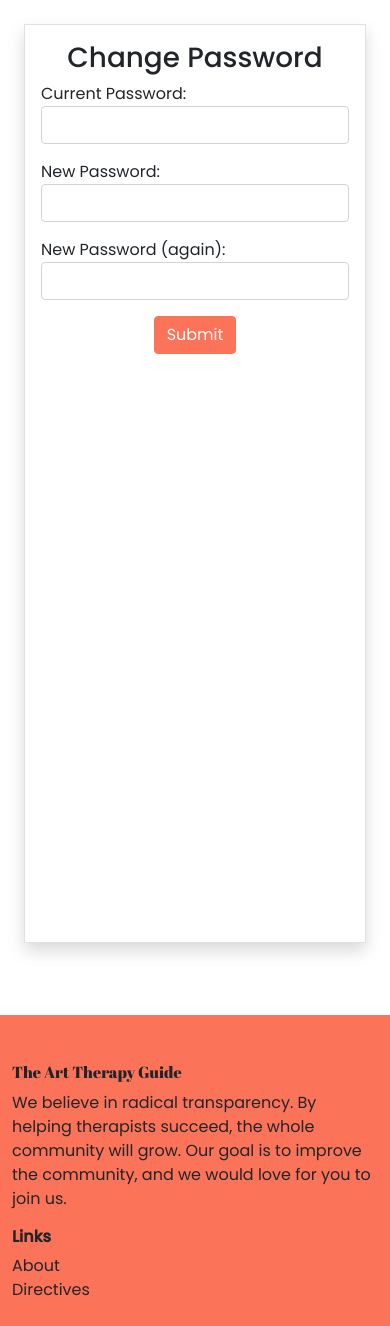
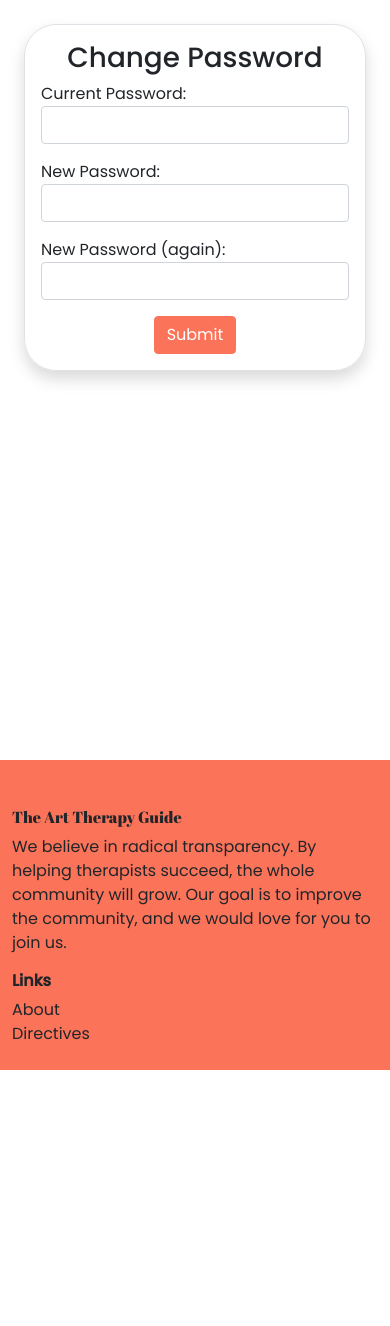
Before and after one commit to brennan-wright/ArtTherapyGuide, a Django app: page /accounts/password/change/ in a window 390 px wide. Shown: the part 88-1414 px from the top of the page. After the commit the page ends 1158 px from the top, so only its background shows below. Run offline with Django 3.2, Linux system fonts and the light colour scheme; the visitor is signed in with stand-in values (Sample User, id 1); parts of the project's set-up code (start-up, migrations or seed data) failed here and were passed over; some libraries are stand-ins or nearby versions.

Commit message:
fixes to templates for mobile.

```diff
--- a/frontend/templates/account/email.html
+++ b/frontend/templates/account/email.html
@@ -13,7 +13,7 @@
 {% include "navbar.html" %}
 <div class="main">
     <div class="col-md-6 offset-md-3 p-4 mb-5">
-        <div class="border rounded-lg p-3 shadow">
+        <div class="border rounded-lg login-card p-3 shadow">
             <h1 class="d-flex justify-content-center">{% trans "E-mail Addresses" %}</h1>
             {% if user.emailaddress_set.all %}
             <p>{% trans 'The following e-mail addresses are associated with your account:' %}</p>
--- a/frontend/templates/account/password_change.html
+++ b/frontend/templates/account/password_change.html
@@ -14,9 +14,9 @@
 {% include "navbar.html" %}
 <div class="main">
     <div class="col-md-6 offset-md-3 p-4 mb-5">
-        <div class="border rounded-lg p-3 shadow">
+        <div class="border rounded-lg p-3 login-card shadow">
             <h1 class="d-flex justify-content-center">{% trans "Change Password" %}</h1>
-            <form class="login" method="POST" action="{% url 'account_change_password' %}">
+            <form class="" method="POST" action="{% url 'account_change_password' %}">
 
                 {% for hidden_field in form.hidden_fields %}
                 {{ hidden_field }}
@@ -56,7 +56,6 @@
                             style="background-color: #fb7359; border-color:#fb7359;">Submit</button>
                     </div>
                 </div>
-
             </form>
         </div>
     </div>
--- a/frontend/templates/arttherapy/aboutpage.html
+++ b/frontend/templates/arttherapy/aboutpage.html
@@ -6,7 +6,7 @@
 
 {% include "navbar.html" %}
 
-<section class="blue">
+<section class="blue pt-0">
     <div class="container">
         <div class="row">
             <div class="col-lg-5 pb-lg-0 pb-4 d-flex align-items-center">
--- a/frontend/templates/users/user_deletion.html
+++ b/frontend/templates/users/user_deletion.html
@@ -14,7 +14,7 @@ Account Deletion - Art Therapy Guide
 {% include "navbar.html" %}
 <div class="main">
     <div class="col-md-6 offset-md-3 p-4 mb-5">
-        <div class="border rounded-lg p-3 shadow">
+        <div class="border rounded-lg p-3 login-card shadow">
             <h1 class="d-flex justify-content-center">{% trans "DELETE ACCOUNT" %}</h1>
             <p class="p-0 mb-4 text-center">Deleting your account is irreversible, and will delete any posts associated
                 with
```
